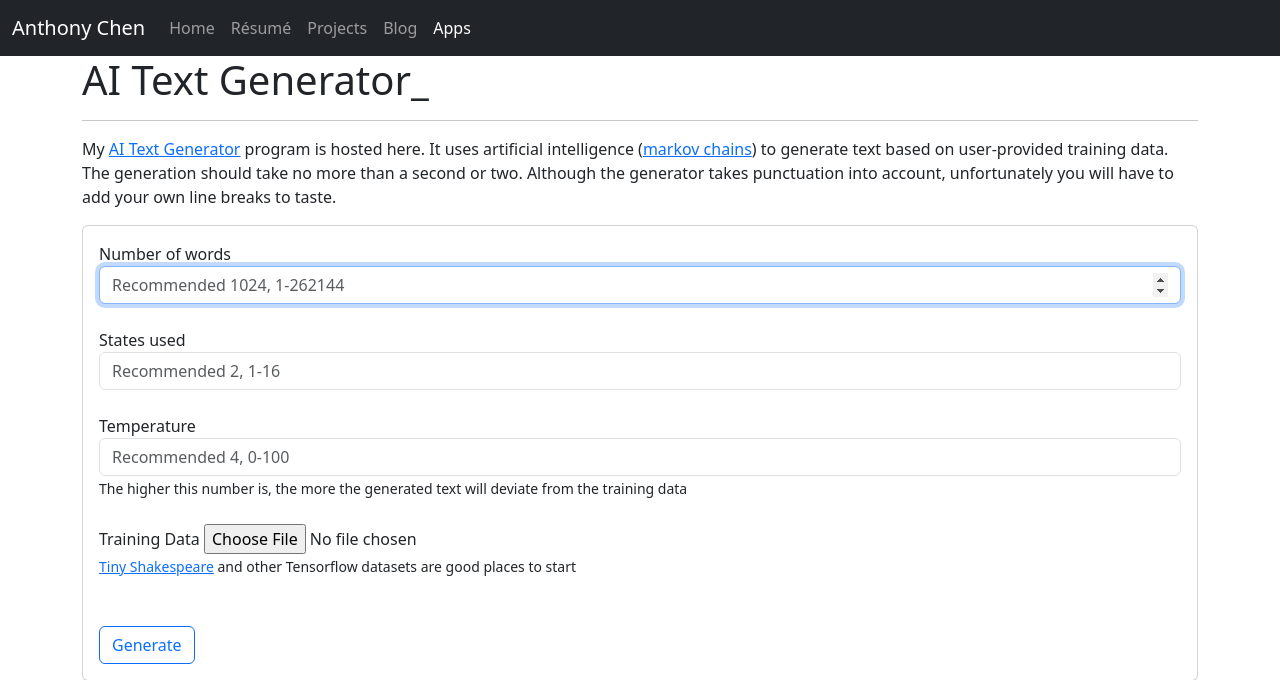
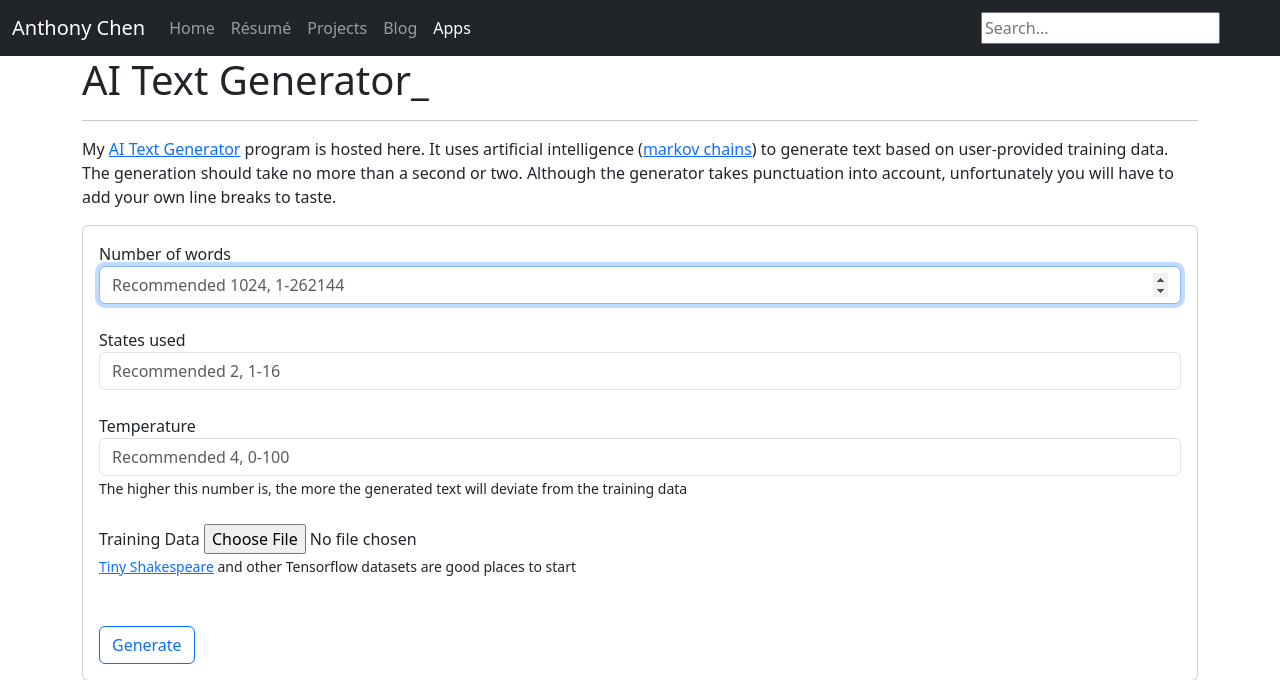
Before and after one commit to slightlyskepticalpotat/simple-markov-flask, a Flask app: template templates/index.html in a window 1280 px wide. Shown: the top 680 px of the page. Run offline with Flask 2, Linux system fonts and the light colour scheme; the template is opened without the code that fills it, so the values that code supplies are empty; parts of the project's set-up code (start-up, migrations or seed data) failed here and were passed over; some libraries are stand-ins or nearby versions.

Commit message:
add search box

```diff
--- a/templates/generated.html
+++ b/templates/generated.html
@@ -26,6 +26,10 @@
                     <a class="nav-link" href="/projects/">Projects</a>
                     <a class="nav-link" href="/blog/">Blog</a>
                     <a class="nav-link active" href="/apps/">Apps</a>
+                </div>
+                <div class="navbar-nav ms-auto">
+                    <input class="search-box" type="text" placeholder="Search...">
+                    <i class="fa fa-search fa-2x px-2 icon"></i>
                 </div>
             </div>
         </div>
@@ -76,6 +80,7 @@
         <p><small>Copyright Anthony Chen, 2019–2021. This website is licenced under a <a href="http://creativecommons.org/licenses/by-sa/4.0/">CC BY-SA 4.0 Licence</a>.</small></p>
     </div>
 </footer>
+<script src="/assets/js/index.js"></script>
 <script src="https://cdnjs.cloudflare.com/ajax/libs/popper.js/2.6.0/umd/popper.min.js" integrity="sha512-BmM0/BQlqh02wuK5Gz9yrbe7VyIVwOzD1o40yi1IsTjriX/NGF37NyXHfmFzIlMmoSIBXgqDiG1VNU6kB5dBbA==" crossorigin="anonymous"></script>
 <script src="https://cdnjs.cloudflare.com/ajax/libs/twitter-bootstrap/5.0.0-beta3/js/bootstrap.min.js" integrity="sha512-mp3VeMpuFKbgxm/XMUU4QQUcJX4AZfV5esgX72JQr7H7zWusV6lLP1S78wZnX2z9dwvywil1VHkHZAqfGOW7Nw==" crossorigin="anonymous"></script>
 <link rel="stylesheet" href="https://cdnjs.cloudflare.com/ajax/libs/font-awesome/5.15.3/css/all.min.css" integrity="sha512-iBBXm8fW90+nuLcSKlbmrPcLa0OT92xO1BIsZ+ywDWZCvqsWgccV3gFoRBv0z+8dLJgyAHIhR35VZc2oM/gI1w==" crossorigin="anonymous" />
--- a/templates/index.html
+++ b/templates/index.html
@@ -26,6 +26,10 @@
                     <a class="nav-link" href="/projects/">Projects</a>
                     <a class="nav-link" href="/blog/">Blog</a>
                     <a class="nav-link active" href="/apps/">Apps</a>
+                </div>
+                <div class="navbar-nav ms-auto">
+                    <input class="search-box" type="text" placeholder="Search...">
+                    <i class="fa fa-search fa-2x px-2 icon"></i>
                 </div>
             </div>
         </div>
@@ -119,6 +123,7 @@
         <p><small>Copyright Anthony Chen, 2019–2021. This website is licenced under a <a href="http://creativecommons.org/licenses/by-sa/4.0/">CC BY-SA 4.0 Licence</a>.</small></p>
     </div>
 </footer>
+<script src="/assets/js/index.js"></script>
 <script src="https://cdnjs.cloudflare.com/ajax/libs/popper.js/2.6.0/umd/popper.min.js" integrity="sha512-BmM0/BQlqh02wuK5Gz9yrbe7VyIVwOzD1o40yi1IsTjriX/NGF37NyXHfmFzIlMmoSIBXgqDiG1VNU6kB5dBbA==" crossorigin="anonymous"></script>
 <script src="https://cdnjs.cloudflare.com/ajax/libs/twitter-bootstrap/5.0.0-beta3/js/bootstrap.min.js" integrity="sha512-mp3VeMpuFKbgxm/XMUU4QQUcJX4AZfV5esgX72JQr7H7zWusV6lLP1S78wZnX2z9dwvywil1VHkHZAqfGOW7Nw==" crossorigin="anonymous"></script>
 <link rel="stylesheet" href="https://cdnjs.cloudflare.com/ajax/libs/font-awesome/5.15.3/css/all.min.css" integrity="sha512-iBBXm8fW90+nuLcSKlbmrPcLa0OT92xO1BIsZ+ywDWZCvqsWgccV3gFoRBv0z+8dLJgyAHIhR35VZc2oM/gI1w==" crossorigin="anonymous" />
```
